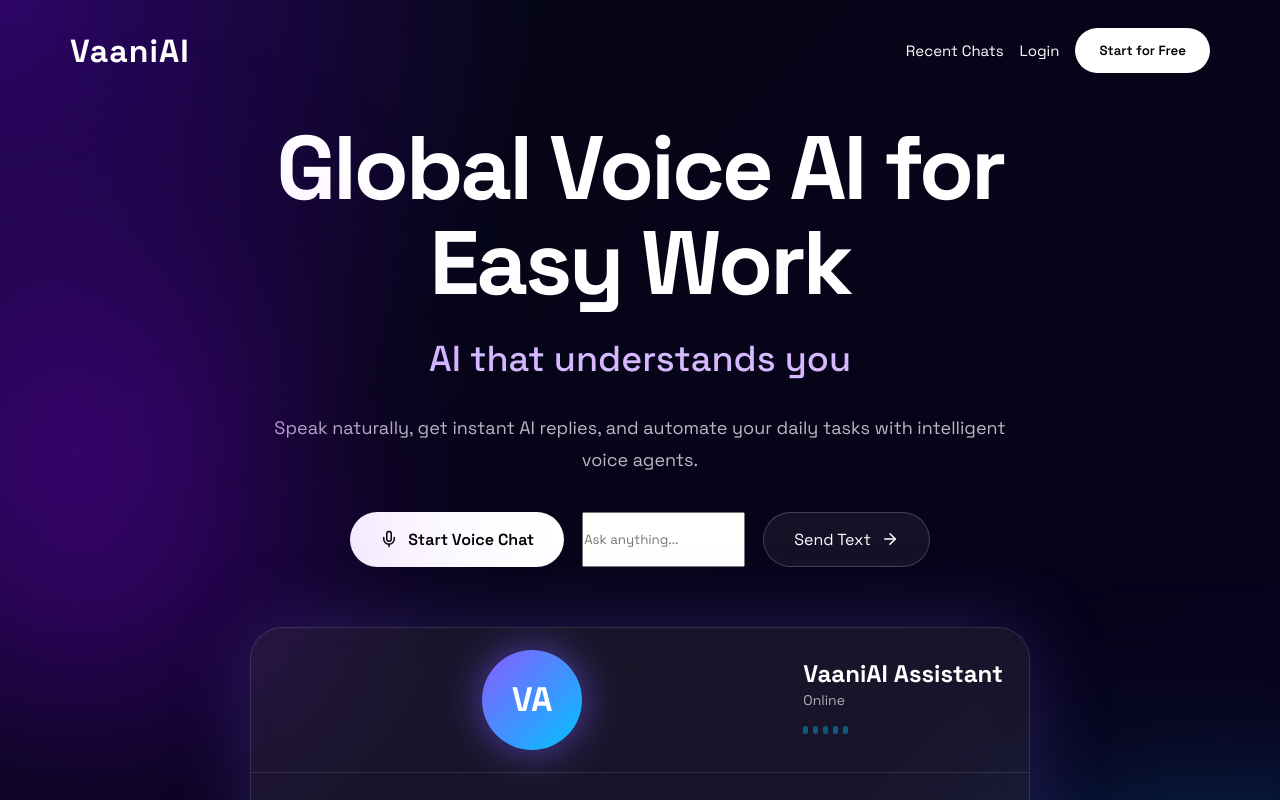
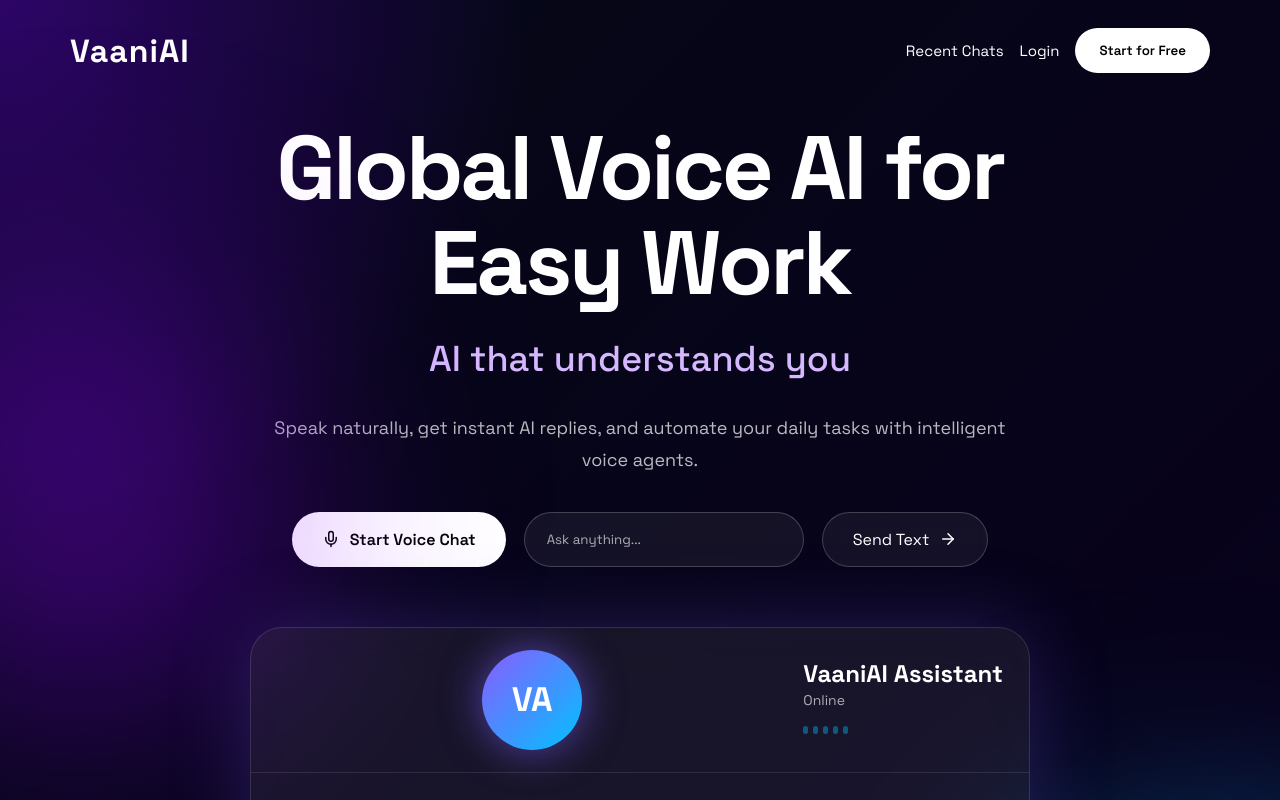
Before and after one commit to Pranathi161205/ai-voice-agent, a React (Vite) app in the folder frontend/: page / in a window 1280 px wide. Shown: the top 800 px of the page. Built offline with nearby package versions, Linux system fonts and the light colour scheme.

Commit message:
Added real typed chat system

```diff
--- a/frontend/src/App.css
+++ b/frontend/src/App.css
@@ -150,6 +150,27 @@
 .primary-btn:hover,
 .secondary-btn:hover {
   transform: translateY(-3px);
+}
+
+.chat-input {
+  padding: 16px 22px;
+  border-radius: 50px;
+  border: 1px solid rgba(255, 255, 255, 0.2);
+  background: rgba(255, 255, 255, 0.06);
+  color: white;
+  outline: none;
+  min-width: 280px;
+  max-width: 360px;
+  transition: 0.3s;
+}
+
+.chat-input::placeholder {
+  color: rgba(255, 255, 255, 0.65);
+}
+
+.chat-input:focus {
+  border-color: rgba(255, 255, 255, 0.45);
+  backdrop-filter: blur(8px);
 }
 
 /* CARD */
```
